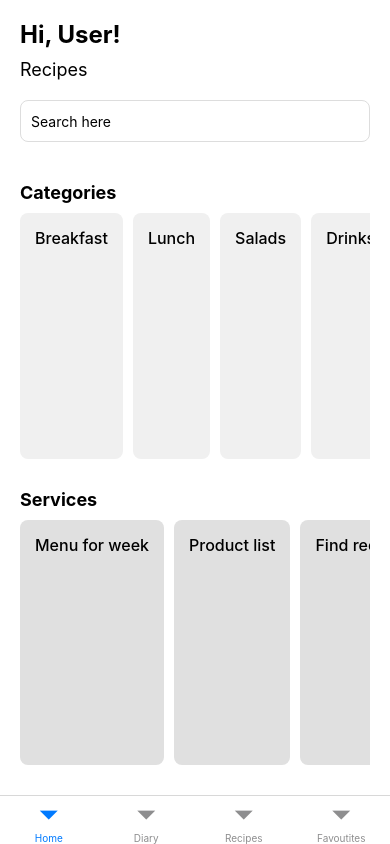
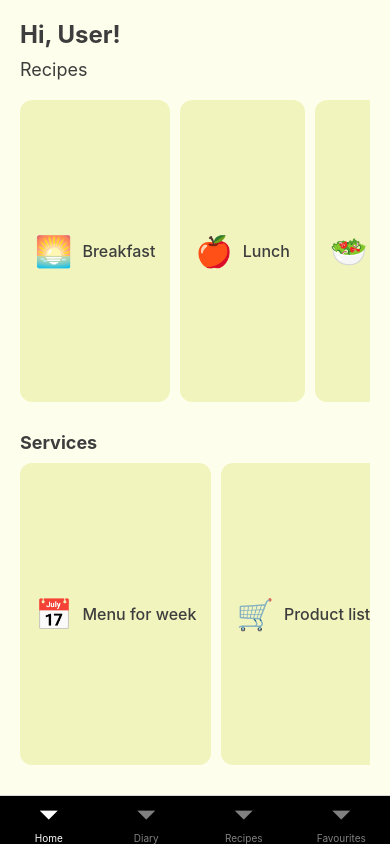
Before and after one commit to 19g9nd/GreenPocket, a React Native app in the folder GreenPocket/: screen / in a window 390 px wide. Built offline with nearby package versions, Linux system fonts and the light colour scheme.

Commit message:
Edit Filters,Recipes Screen

```diff
--- a/GreenPocket/App.jsx
+++ b/GreenPocket/App.jsx
@@ -14,11 +14,18 @@ const Stack = createNativeStackNavigator();
 const Tab = createBottomTabNavigator();
 
 const BottomTabNavigator = () => (
-  <Tab.Navigator screenOptions={{ headerShown: false }}>
+  <Tab.Navigator
+    screenOptions={{
+      headerShown: false,
+      tabBarStyle: { backgroundColor: 'black' },
+      tabBarActiveTintColor: 'white',
+      tabBarInactiveTintColor: 'gray',
+    }}
+  >
     <Tab.Screen name="Home" component={HomeScreen} />
     <Tab.Screen name="Diary" component={DiaryScreen} />
     <Tab.Screen name="Recipes" component={RecipesScreen} />
-    <Tab.Screen name="Favoutites" component={FavouritesScreen} />
+    <Tab.Screen name="Favourites" component={FavouritesScreen} />
   </Tab.Navigator>
 );
 
@@ -30,9 +37,9 @@ const App = () => {
           <Stack.Screen
             name="BottomTab"
             component={BottomTabNavigator}
-            options={{ headerShown: false }}
+            options={{ headerShown: false}}
           />
-          <Stack.Screen name="RecipeDetails" component={RecipeDetailsScreen} />
+          <Stack.Screen name="RecipeDetails" component={RecipeDetailsScreen} options={{headerShown: false}} />
           <Stack.Screen name="Filters" component={FilterScreen} />
         </Stack.Navigator>
       </NavigationContainer>
--- a/GreenPocket/src/config/appSettings.js
+++ b/GreenPocket/src/config/appSettings.js
@@ -1 +1 @@
-export const spoonacularAPIKey = 'ffe6553b90774f3a958d5c764e3ff54e';
+export const spoonacularAPIKey = 'db7c6cb5efa547068f9f57b21cb1855d';
--- a/GreenPocket/src/screens/Diary.tsx
+++ b/GreenPocket/src/screens/Diary.tsx
@@ -1,3 +1,5 @@
 export function DiaryScreen(){
 
 }
+
+// #F4F7FF
--- a/GreenPocket/src/screens/FilterScreen.tsx
+++ b/GreenPocket/src/screens/FilterScreen.tsx
@@ -1,9 +1,8 @@
 import React, { useState, useEffect } from 'react';
-import { View, Text, Button, StyleSheet, TouchableOpacity, TextInput, ScrollView } from 'react-native';
+import { View, Text, TouchableOpacity, TextInput, ScrollView, StyleSheet } from 'react-native';
 import { useDispatch, useSelector } from 'react-redux';
 import { clearFilters, setFilters, fetchRecipes } from '../redux/recipesSlice';
 
-//TODO: Fix not working with search params,style
 export const FilterScreen = ({ navigation }) => {
   const dispatch = useDispatch();
   const filters = useSelector((state) => state.recipes);
@@ -11,20 +10,28 @@ export const FilterScreen = ({ navigation }) => {
   const [selectedCategories, setSelectedCategories] = useState(filters.category || '');
   const [selectedDiets, setSelectedDiets] = useState(filters.diets || []);
   const [selectedCuisine, setSelectedCuisine] = useState(filters.cuisine || '');
+  const [selectedIntolerances, setSelectedIntolerances] = useState(filters.intolerances || []);
+  const [selectedMealType, setSelectedMealType] = useState(filters.mealType || '');
+  const [maxReadyTime, setMaxReadyTime] = useState(filters.maxReadyTime || 0);
   const [selectedCalories, setSelectedCalories] = useState(filters.calories || [0, 0]);
 
   const [filtersUpdated, setFiltersUpdated] = useState(false);
 
+  // Trigger filter update check when any filter changes
   useEffect(() => {
     setFiltersUpdated(true);
-  }, [selectedCategories, selectedDiets, selectedCuisine, selectedCalories]);
+  }, [selectedCategories, selectedDiets, selectedCuisine, selectedIntolerances, selectedMealType, maxReadyTime, selectedCalories]);
 
+  // Apply filters and fetch recipes
   const handleApplyFilters = () => {
     if (filtersUpdated) {
       dispatch(setFilters({
         category: selectedCategories,
         diets: selectedDiets,
         cuisine: selectedCuisine,
+        intolerances: selectedIntolerances,
+        mealType: selectedMealType,
+        maxReadyTime, //  TODO: move to redux
         calories: selectedCalories,
       }));
 
@@ -32,6 +39,9 @@ export const FilterScreen = ({ navigation }) => {
         category: selectedCategories,
         diets: selectedDiets,
         cuisine: selectedCuisine,
+        intolerances: selectedIntolerances,
+        mealType: selectedMealType,
+        maxReadyTime,
         calories: selectedCalories,
       }));
 
@@ -45,15 +55,72 @@ export const FilterScreen = ({ navigation }) => {
   const categoryOptions = [
     { id: "0", text: "Breakfast" },
     { id: "1", text: "Lunch" },
-    { id: "2", text: "Dinner" }
+    { id: "2", text: "Dinner" },
+    { id: "3", text: "Salads" },
+    { id: "4", text: "Drinks" },
+    { id: "5", text: "Snacks" },
+    { id: "6", text: "Appetizers" },
+    { id: "7", text: "Desserts" },
   ];
 
   const dietOptions = [
     { id: "0", text: "Vegan" },
+    { id: "5", text: "Ovo-Vegetarian" },
     { id: "1", text: "Vegetarian" },
-    { id: "2", text: "Gluten-Free" }
+    { id: "2", text: "Gluten Free" },
+    { id: "3", text: "Ketogenic" },
+    { id: "4", text: "Lacto-Vegetarian" },
+    { id: "6", text: "Pescetarian" },
+    { id: "7", text: "Paleo" },
+    { id: "8", text: "Primal" },
+    { id: "9", text: "Low FODMAP" },
+    { id: "10", text: "Whole30" }
   ];
 
+
+  const cuisineOptions = [
+    { id: "0", text: "African" },
+    { id: "1", text: "American" },
+    { id: "2", text: "British" },
+    { id: "3", text: "Cajun" },
+    { id: "4", text: "Caribbean" },
+    { id: "5", text: "Chinese" },
+    { id: "6", text: "Eastern European" },
+    { id: "7", text: "European" },
+    { id: "8", text: "French" },
+    { id: "9", text: "German" },
+    { id: "10", text: "Greek" },
+    { id: "11", text: "Indian" },
+    { id: "12", text: "Irish" },
+    { id: "13", text: "Italian" },
+    { id: "14", text: "Japanese" },
+    { id: "15", text: "Jewish" },
+    { id: "16", text: "Korean" },
+    { id: "17", text: "Latin American" },
+    { id: "18", text: "Mediterranean" },
+    { id: "19", text: "Mexican" },
+    { id: "20", text: "Middle Eastern" },
+    { id: "21", text: "Nordic" },
+    { id: "22", text: "Southern" },
+    { id: "23", text: "Spanish" },
+    { id: "24", text: "Thai" },
+    { id: "25", text: "Vietnamese" }
+  ];
+
+  const intoleranceOptions = [
+    { id: "0", text: "Dairy" },
+    { id: "1", text: "Peanut" },
+    { id: "2", text: "Soy" },
+    { id: "3", text: "Wheat" },
+  ];
+
+  const mealTypeOptions = [
+    { id: "0", text: "Main Course" },
+    { id: "1", text: "Side Dish" },
+    { id: "2", text: "Dessert" },
+  ];
+
+  // Reusable function for rendering options (for both single and multiple selections)
   const renderOption = (option, selectedItems, setSelectedItems, singleSelection = false) => {
     const isSelected = singleSelection
       ? selectedItems === option.text.toLowerCase()
@@ -66,7 +133,7 @@ export const FilterScreen = ({ navigation }) => {
         onPress={() => {
           const value = option.text.toLowerCase();
           if (singleSelection) {
-            setSelectedItems(value); // Single selection for categories
+            setSelectedItems(value); // Single selection for categories and meal type
           } else {
             setSelectedItems((prev) =>
               prev.includes(value)
@@ -101,16 +168,31 @@ export const FilterScreen = ({ navigation }) => {
         )}
       </View>
 
-      {/* Cuisine Input */}
+      {/* Intolerances Filter */}
+      <Text style={styles.sectionTitle}>Intolerances</Text>
+      <View style={styles.optionsContainer}>
+        {intoleranceOptions.map((option) =>
+          renderOption(option, selectedIntolerances, setSelectedIntolerances)
+        )}
+      </View>
+
+      {/* Meal Type Filter */}
+      <Text style={styles.sectionTitle}>Meal Type</Text>
+      <View style={styles.optionsContainer}>
+        {mealTypeOptions.map((option) =>
+          renderOption(option, selectedMealType, setSelectedMealType, true)
+        )}
+      </View>
+
+      {/* Cuisine Filter (only available cuisines) */}
       <Text style={styles.sectionTitle}>Cuisine</Text>
-      <TextInput
-        style={styles.input}
-        placeholder="Enter Cuisine"
-        value={selectedCuisine}
-        onChangeText={setSelectedCuisine}
-      />
+      <View style={styles.optionsContainer}>
+        {cuisineOptions.map((option) =>
+          renderOption(option, selectedCuisine, setSelectedCuisine, true)
+        )}
+      </View>
 
-      {/* Calories Input */}
+      {/* Calories Range Input */}
       <Text style={styles.sectionTitle}>Calories Range</Text>
       <View style={styles.caloriesContainer}>
         <TextInput
@@ -136,6 +218,15 @@ export const FilterScreen = ({ navigation }) => {
         />
       </View>
 
+      {/* Max Ready Time Filter */}
+      <Text style={styles.sectionTitle}>Max Ready Time (minutes)</Text>
+      <TextInput
+        style={styles.input}
+        placeholder="e.g. 30"
+        keyboardType="numeric"
+        value={maxReadyTime !== 0 ? maxReadyTime.toString() : ''}
+        onChangeText={(time) => setMaxReadyTime(parseInt(time) || 0)}
+      />
 
       {/* Apply and Clear Buttons */}
       <TouchableOpacity style={styles.applyButton} onPress={handleApplyFilters}>
@@ -147,6 +238,9 @@ export const FilterScreen = ({ navigation }) => {
           setSelectedCategories('');
           setSelectedDiets([]);
           setSelectedCuisine('');
+          setSelectedIntolerances([]);
+          setSelectedMealType('');
+          setMaxReadyTime(0);
           setSelectedCalories([0, 0]);
           dispatch(clearFilters());
         }}
@@ -203,7 +297,7 @@ const styles = StyleSheet.create({
     marginVertical: 5,
   },
   selectedOptionButton: {
-    backgroundColor: '#4CAF50', // Highlight for selected options
+    backgroundColor: '#4CAF50',
   },
   optionText: {
     fontSize: 16,
@@ -215,14 +309,14 @@ const styles = StyleSheet.create({
     justifyContent: 'space-between',
   },
   applyButton: {
-    backgroundColor: '#007BFF', // Apply button color
+    backgroundColor: '#007BFF',
     padding: 15,
     borderRadius: 5,
     alignItems: 'center',
     marginVertical: 10,
   },
   clearButton: {
-    backgroundColor: '#FF6347', // Clear button color (tomato red)
+    backgroundColor: '#FF6347',
     padding: 15,
     borderRadius: 5,
     alignItems: 'center',
--- a/GreenPocket/src/screens/Home.tsx
+++ b/GreenPocket/src/screens/Home.tsx
@@ -1,50 +1,49 @@
-import React, {useState} from 'react';
-import { Text, TextInput, View, StyleSheet, FlatList, TouchableOpacity } from 'react-native';
+import React from 'react';
+import { Text, FlatList, TouchableOpacity, View, StyleSheet } from 'react-native';
 
-// @ts-ignore
 export function HomeScreen({ navigation }) {
-  const categories = ['Breakfast', 'Lunch', 'Salads', 'Drinks', 'Dinner', 'Desserts'];
-  const services = ['Menu for week', 'Product list', 'Find recipe'];
-  const [searchQuery, setSearchQuery] = useState('');
-  // @ts-ignore
+  // Categories and their emojis
+  const categories = [
+    { name: 'Breakfast', emoji: '🌅' },
+    { name: 'Lunch', emoji: '🍎' },
+    { name: 'Salads', emoji: '🥗' },
+    { name: 'Drinks', emoji: '🍫' },
+    { name: 'Dinner', emoji: '🍔' },
+    { name: 'Desserts', emoji: '🍨' }
+  ];
+
+  // Services and their emojis
+  const services = [
+    { name: 'Menu for week', emoji: '📅' },
+    { name: 'Product list', emoji: '🛒' },
+    { name: 'Find recipe', emoji: '🔍' }
+  ];
+
+  // Category item rendering
   const renderCategory = ({ item }) => (
     <TouchableOpacity
       style={styles.categoryItem}
-      onPress={() => navigation.navigate('Recipes', { category: item })}
+      onPress={() => navigation.navigate('Recipes', { category: item.name })}
     >
-      <Text style={styles.categoryText}>{item}</Text>
+      <Text style={styles.emoji}>{item.emoji}</Text>
+      <Text style={styles.categoryText}>{item.name}</Text>
     </TouchableOpacity>
   );
 
-  // @ts-ignore
+  // Service item rendering
   const renderService = ({ item }) => (
     <TouchableOpacity style={styles.serviceItem}>
-      <Text style={styles.serviceText}>{item}</Text>
+      <Text style={styles.emoji}>{item.emoji}</Text>
+      <Text style={styles.serviceText}>{item.name}</Text>
     </TouchableOpacity>
   );
-
-  const handleSearch = () => {
-    if (searchQuery.trim()) {
-      navigation.navigate('Recipes', { query: searchQuery });
-    }
-  };
 
   return (
     <View style={styles.container}>
       <Text style={styles.headerText}>Hi, User!</Text>
       <Text style={styles.subHeaderText}>Recipes</Text>
 
-      <View style={styles.searchContainer}>
-        <TextInput
-          style={styles.searchInput}
-          placeholder="Search here"
-          value={searchQuery}
-          onChangeText={(text) => setSearchQuery(text)}
-          onSubmitEditing={handleSearch}
-        />
-      </View>
-
-      <Text style={styles.sectionHeader}>Categories</Text>
+      {/* Categories List */}
       <FlatList
         data={categories}
         renderItem={renderCategory}
@@ -55,6 +54,8 @@ export function HomeScreen({ navigation }) {
       />
 
       <Text style={styles.sectionHeader}>Services</Text>
+
+      {/* Services List */}
       <FlatList
         data={services}
         renderItem={renderService}
@@ -71,57 +72,58 @@ const styles = StyleSheet.create({
   container: {
     flex: 1,
     padding: 20,
-    backgroundColor: '#fff',
+    backgroundColor: '#FDFFEC',
   },
   headerText: {
     fontSize: 24,
     fontWeight: 'bold',
+    color: '#3D3D3D',
     marginBottom: 10,
   },
   subHeaderText: {
     fontSize: 18,
+    color: '#3D3D3D',
     marginBottom: 20,
-  },
-  searchContainer: {
-    flexDirection: 'row',
-    alignItems: 'center',
-    borderWidth: 1,
-    borderColor: '#ddd',
-    borderRadius: 8,
-    paddingHorizontal: 10,
-    marginBottom: 20,
-  },
-  searchInput: {
-    flex: 1,
-    height: 40,
   },
   sectionHeader: {
     fontSize: 18,
     fontWeight: 'bold',
     marginTop: 20,
     marginBottom: 10,
+    color: '#3D3D3D',
   },
   listContainer: {
     paddingBottom: 10,
   },
   categoryItem: {
-    backgroundColor: '#f0f0f0',
+    backgroundColor: '#F1F5BD', // Light green background for categories
     padding: 15,
-    borderRadius: 8,
+    borderRadius: 12,
     marginRight: 10,
+    alignItems: 'center',
+    flexDirection: 'row',
   },
   categoryText: {
     fontSize: 16,
     fontWeight: '500',
+    marginLeft: 10,
+    color: '#3D3D3D',
   },
   serviceItem: {
-    backgroundColor: '#e0e0e0',
+    backgroundColor: '#F1F4BD',
     padding: 15,
-    borderRadius: 8,
+    borderRadius: 12,
     marginRight: 10,
+    alignItems: 'center',
+    flexDirection: 'row',
   },
   serviceText: {
     fontSize: 16,
     fontWeight: '500',
+    marginLeft: 10,
+    color: '#3D3D3D',
+  },
+  emoji: {
+    fontSize: 30, // Increased font size for emojis to make them prominent
   },
 });
--- a/GreenPocket/src/screens/RecipeDetails.tsx
+++ b/GreenPocket/src/screens/RecipeDetails.tsx
@@ -1,22 +1,16 @@
-import {
-  fetchRecipeDetails,
-  selectRecipeDetails,
-  selectRecipeDetailsLoading,
-} from '../redux/recipeDetailsSlice';
 import React, { useEffect } from 'react';
-import { View, Text, Image, StyleSheet, FlatList, ScrollView, Button } from 'react-native';
+import { View, Text, Image, StyleSheet, FlatList, TouchableOpacity } from 'react-native';
 import { useDispatch, useSelector } from 'react-redux';
+import { fetchRecipeDetails, selectRecipeDetails, selectRecipeDetailsLoading } from '../redux/recipeDetailsSlice';
 import { addToFavourites, removeFromFavourites, selectFavourites } from '../redux/favoutitesSlice';
 
-// @ts-ignore
 export function RecipeDetailsScreen({ route, navigation }) {
   const { recipeId } = route.params;
   const dispatch = useDispatch();
   const recipe = useSelector(selectRecipeDetails);
   const loading = useSelector(selectRecipeDetailsLoading);
   const favourites = useSelector(selectFavourites);
-
-  const isFavourite = favourites.some((fav) => fav.id === recipe.id);
+  const isFavourite = favourites.some((fav) => fav.id === recipeId);
 
   const handleToggleFavourite = () => {
     if (isFavourite) {
@@ -27,40 +21,28 @@ export function RecipeDetailsScreen({ route, navigation }) {
   };
 
   useEffect(() => {
-    // @ts-ignore
     dispatch(fetchRecipeDetails(recipeId));
   }, [recipeId, dispatch]);
 
   if (loading) {
-    <Button onPress={() => navigation.goBack()} title="Go back" />
-    return <Text>Loading ...</Text>
+    return <Text>Loading...</Text>;
   }
 
+  const NutrientCircle = ({ label, value }) => (
+    <View style={styles.nutrientCircle}>
+      <Text style={styles.nutrientValue}>{value}</Text>
+      <Text style={styles.nutrientLabel}>{label}</Text>
+    </View>
+  );
 
-  //TODO: ADD TAGS SUCH AS diet AND dishTypes, calories,price per serving etc.
-  return recipe ? (
-    <ScrollView style={styles.container}>
-      <Button onPress={() => navigation.goBack()} title="Go back" />
-      <Text style={styles.title}>{recipe.title}</Text>
-      <Image source={{ uri: recipe.image }} style={styles.recipeImage} />
-      <Button onPress={() => handleToggleFavourite()} title="❤️" />
-
-      <View style={styles.section}>
-        <Text style={styles.sectionTitle}>Ingredients</Text>
-        <FlatList
-          data={recipe.extendedIngredients}
-          keyExtractor={(item) => item.id.toString()}
-          renderItem={({ item }) => (
+  const renderIngredients = ({ item }) => (
     <View style={styles.ingredientItem}>
       <Text>{item.original}</Text>
     </View>
-          )}
-        />
-      </View>
+  );
 
-      <View style={styles.section}>
-        <Text style={styles.sectionTitle}>Instructions</Text>
-        {recipe.analyzedInstructions && recipe.analyzedInstructions.length > 0 ? (
+  const renderInstructions = () => {
+    return recipe.analyzedInstructions && recipe.analyzedInstructions.length > 0 ? (
       recipe.analyzedInstructions[0].steps.map((step) => (
         <Text key={step.number} style={styles.instructionText}>
           {step.number}. {step.step}
@@ -68,21 +50,56 @@ export function RecipeDetailsScreen({ route, navigation }) {
       ))
     ) : (
       <Text>No instructions provided.</Text>
-        )}
+    );
+  };
+
+  return recipe ? (
+    <FlatList
+      ListHeaderComponent={
+        <View style={styles.headerContainer}>
+          <TouchableOpacity onPress={() => navigation.goBack()} style={styles.backButton}>
+            <Text style={styles.backButtonText}>Go Back</Text>
+          </TouchableOpacity>
+
+          <Text style={styles.title}>{recipe.title}</Text>
+          <Image source={{ uri: recipe.image }} style={styles.recipeImage} />
+
+          <View style={styles.favButtonContainer}>
+            <TouchableOpacity onPress={handleToggleFavourite} style={styles.favButton}>
+              <Text style={styles.favButtonText}>{isFavourite ? '❤️ Remove from Favourites' : '🤍 Add to Favourites'}</Text>
+            </TouchableOpacity>
+          </View>
+
+          <View style={styles.nutrientsContainer}>
+            <NutrientCircle label="Calories" value={recipe.calories || 'N/A'} />
+            <NutrientCircle label="Protein" value={`${recipe.protein || 'N/A'}g`} />
+            <NutrientCircle label="Fat" value={`${recipe.fat || 'N/A'}g`} />
+            <NutrientCircle label="Carbs" value={`${recipe.carbs || 'N/A'}g`} />
           </View>
 
           <View style={styles.section}>
-        <Text style={styles.sectionTitle}>Summary</Text>
-        <Text>{recipe.summary.replace(/<\/?b>/g, '')}</Text>
+            <Text style={styles.sectionTitle}>Ingredients</Text>
           </View>
+        </View>
+      }
+      data={recipe.extendedIngredients}
+      keyExtractor={(item) => item.id.toString()}
+      renderItem={renderIngredients}
+      ListFooterComponent={
+        <View style={styles.section}>
+          <Text style={styles.sectionTitle}>Instructions</Text>
+          {renderInstructions()}
 
           <View style={styles.section}>
-        <Text style={styles.sectionTitle}>Additional Information</Text>
+            <Text style={styles.sectionTitle}>Additional Info</Text>
+            <Text>Price per Serving: ${recipe.pricePerServing}</Text>
             <Text>Ready in Minutes: {recipe.readyInMinutes}</Text>
             <Text>Servings: {recipe.servings}</Text>
             <Text>Health Score: {recipe.healthScore}</Text>
           </View>
-    </ScrollView>
+        </View>
+      }
+    />
   ) : (
     <Text>Recipe not found</Text>
   );
@@ -92,11 +109,22 @@ const styles = StyleSheet.create({
   container: {
     flex: 1,
     padding: 16,
-    backgroundColor: '#fff',
+    backgroundColor: '#F8F8F8',
+  },
+  headerContainer: {
+    paddingBottom: 16,
+  },
+  backButton: {
+    marginBottom: 10,
+  },
+  backButtonText: {
+    fontSize: 16,
+    color: '#007BFF',
   },
   title: {
-    fontSize: 24,
+    fontSize: 28,
     fontWeight: 'bold',
+    color: '#333',
     marginBottom: 10,
   },
   recipeImage: {
@@ -105,6 +133,41 @@ const styles = StyleSheet.create({
     borderRadius: 10,
     marginBottom: 20,
   },
+  favButtonContainer: {
+    alignItems: 'center',
+    marginBottom: 20,
+  },
+  favButton: {
+    backgroundColor: '#FF6F61',
+    padding: 10,
+    borderRadius: 5,
+  },
+  favButtonText: {
+    color: '#FFF',
+    fontSize: 16,
+  },
+  nutrientsContainer: {
+    flexDirection: 'row',
+    justifyContent: 'space-around',
+    marginBottom: 20,
+  },
+  nutrientCircle: {
+    width: 80,
+    height: 80,
+    borderRadius: 40,
+    backgroundColor: '#FFEBEE',
+    justifyContent: 'center',
+    alignItems: 'center',
+  },
+  nutrientValue: {
+    fontSize: 18,
+    fontWeight: 'bold',
+    color: '#333',
+  },
+  nutrientLabel: {
+    fontSize: 12,
+    color: '#777',
+  },
   section: {
     marginBottom: 20,
   },
@@ -112,6 +175,7 @@ const styles = StyleSheet.create({
     fontSize: 20,
     fontWeight: '600',
     marginBottom: 10,
+    color: '#333',
   },
   ingredientItem: {
     marginBottom: 5,
@@ -119,5 +183,6 @@ const styles = StyleSheet.create({
   instructionText: {
     fontSize: 16,
     marginBottom: 5,
+    color: '#555',
   },
 });
--- a/GreenPocket/src/screens/Recipes.tsx
+++ b/GreenPocket/src/screens/Recipes.tsx
@@ -1,4 +1,4 @@
-import React, { useEffect } from 'react';
+import React, { useEffect, useState } from 'react';
 import {
   View,
   Text,
@@ -7,28 +7,41 @@ import {
   ActivityIndicator,
   TouchableOpacity,
   Image,
+  TextInput,
 } from 'react-native';
 import { useDispatch, useSelector } from 'react-redux';
 import { fetchRecipes, selectRecipes, selectLoading, selectOffset, selectTotalResults, clearRecipes } from '../redux/recipesSlice';
+import { fetchRandomRecipeDetails } from '../redux/recipeDetailsSlice';
 
 export function RecipesScreen({ route, navigation }) {
-  const { category = '', query = '' } = route.params || {};
+  const { category = '' } = route.params || {};
   const dispatch = useDispatch();
   const recipes = useSelector(selectRecipes);
   const loading = useSelector(selectLoading);
   const offset = useSelector(selectOffset);
   const totalResults = useSelector(selectTotalResults);
+  const [searchQuery, setSearchQuery] = useState('');
 
   useEffect(() => {
-    // Clear previous recipes and fetch new ones on category or query change
-    dispatch(clearRecipes());
-    dispatch(fetchRecipes({ category, query, offset: 0 }));
-  }, [category, query, dispatch]);
+    const timer = setTimeout(() => {
+      dispatch(clearRecipes());
+      dispatch(fetchRecipes({ category, query: searchQuery, offset: 0 }));
+    }, 500);
+
+    // Clean timer when text changes
+    return () => clearTimeout(timer);
+  }, [searchQuery, category, dispatch]);
 
   const loadMoreRecipes = () => {
-    // Only load more if there are still more recipes to load and not currently loading
     if (!loading && recipes.length < totalResults) {
-      dispatch(fetchRecipes({ category, query, offset }));
+      dispatch(fetchRecipes({ category, query: searchQuery, offset }));
+    }
+  };
+
+  const handleRandomRecipe = async () => {
+    const randomRecipe = await dispatch(fetchRandomRecipeDetails()).unwrap();
+    if (randomRecipe) {
+      navigation.navigate('RecipeDetails', { recipeId: randomRecipe.id });
     }
   };
 
@@ -45,8 +58,19 @@ export function RecipesScreen({ route, navigation }) {
   return (
     <View style={styles.container}>
       <Text style={styles.headerText}>{category ? `${category} Recipes` : 'Recipes'}</Text>
+      <View style={styles.searchContainer}>
+        <TextInput
+          style={styles.searchInput}
+          placeholder="Search here"
+          value={searchQuery}
+          onChangeText={(text) => setSearchQuery(text)}
+        />
+      </View>
       <TouchableOpacity style={styles.filterButton} onPress={() => navigation.navigate('Filters')}>
         <Text style={styles.filterButtonText}>Filter</Text>
+      </TouchableOpacity>
+      <TouchableOpacity style={styles.randomButton} onPress={handleRandomRecipe}>
+        <Text style={styles.randomButtonText}>Random Recipe</Text>
       </TouchableOpacity>
       {loading && recipes.length === 0 ? (
         <ActivityIndicator size="large" color="#0000ff" />
@@ -108,4 +132,29 @@ const styles = StyleSheet.create({
     fontSize: 16,
     fontWeight: 'bold',
   },
+  randomButton: {
+    backgroundColor: '#28A745', // Green color for random button
+    padding: 10,
+    borderRadius: 5,
+    alignItems: 'center',
+    marginBottom: 10,
+  },
+  randomButtonText: {
+    color: '#FFFFFF', // White color for random button text
+    fontSize: 16,
+    fontWeight: 'bold',
+  },
+  searchContainer: {
+    flexDirection: 'row',
+    alignItems: 'center',
+    borderWidth: 1,
+    borderColor: '#ddd',
+    borderRadius: 8,
+    paddingHorizontal: 10,
+    marginBottom: 20,
+  },
+  searchInput: {
+    flex: 1,
+    height: 40,
+  },
 });
```
Also changed, not shown: GreenPocket/src/redux/recipeDetailsSlice.jsx (+23 -0 lines), GreenPocket/src/screens/user/Register.tsx (added). Lines whose indentation alone changed are shown as unchanged.
